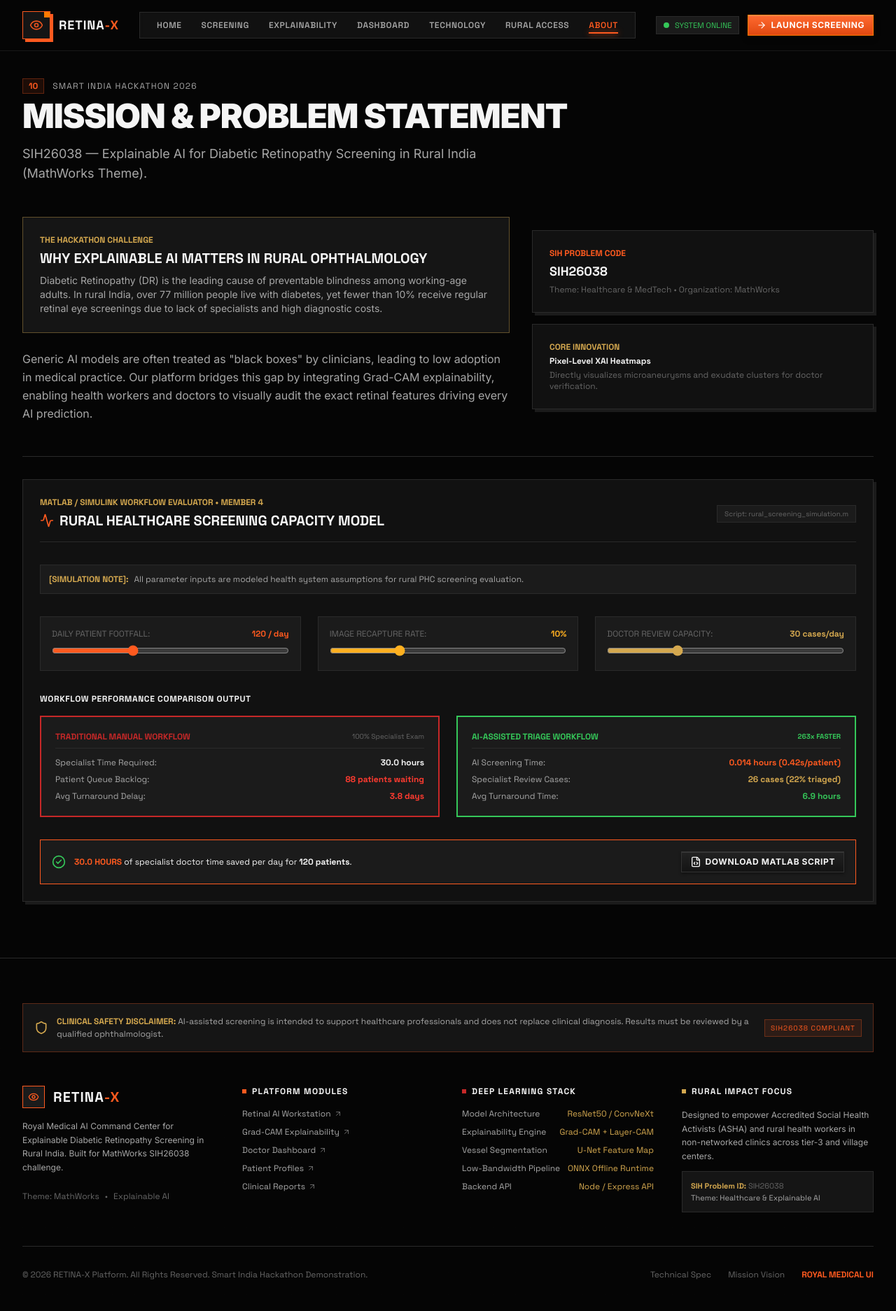
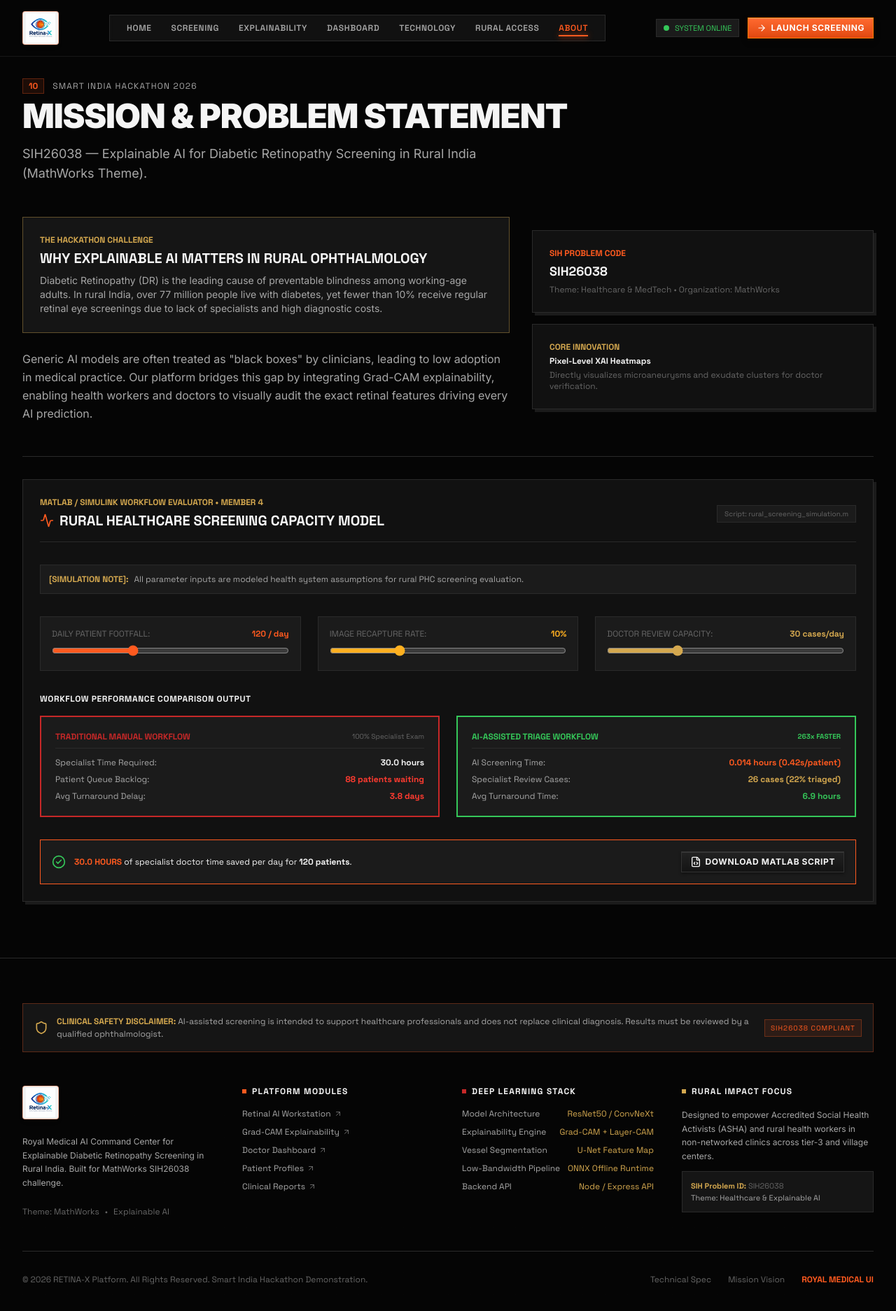
Before and after one commit to dhyaneshdhyanesh739-ship-it/Retinal-Diabetes, a React (Vite) app in the folder client/: page /about in a window 1280 px wide. Shown: the top 1874 px of the page at 70% size. Built offline with nearby package versions, Linux system fonts and the light colour scheme.

Commit message:
Set official Retina-X logo across navigation header, footer, and browser favicon

```diff
--- a/client/index.html
+++ b/client/index.html
@@ -2,7 +2,7 @@
 <html lang="en">
   <head>
     <meta charset="UTF-8" />
-    <link rel="icon" type="image/svg+xml" href="/favicon.svg" />
+    <link rel="icon" type="image/png" href="/logo.png" />
     <meta name="viewport" content="width=device-width, initial-scale=1.0" />
     <title>RETINA-X — Royal Medical AI Command Center | SIH26038</title>
     <meta name="description" content="Explainable AI for Diabetic Retinopathy Screening in Rural India (MathWorks SIH26038)" />
--- a/client/src/components/layout/Footer.tsx
+++ b/client/src/components/layout/Footer.tsx
@@ -26,14 +26,13 @@ export const Footer: React.FC = () => {
 
           {/* Brand Info */}
           <div className="md:col-span-1 space-y-4">
-            <div className="flex items-center gap-3">
-              <div className="w-8 h-8 bg-surface-2 border border-accent-orange flex items-center justify-center">
-                <Eye className="w-4 h-4 text-accent-orange" />
-              </div>
-              <span className="font-mono font-black text-xl text-text-primary uppercase tracking-wider">
-                RETINA<span className="text-accent-orange">-X</span>
-              </span>
-            </div>
+            <a href="/" className="inline-block">
+              <img
+                src="/logo.png"
+                alt="Retina-X Logo"
+                className="h-12 w-auto object-contain rounded bg-white/95 px-1 py-0.5 border border-accent-orange/40 shadow-md"
+              />
+            </a>
             <p className="text-xs text-text-secondary leading-relaxed font-sans">
               Royal Medical AI Command Center for Explainable Diabetic Retinopathy Screening in Rural India. Built for MathWorks SIH26038 challenge.
             </p>
--- a/client/src/components/layout/Navbar.tsx
+++ b/client/src/components/layout/Navbar.tsx
@@ -44,16 +44,12 @@ export const Navbar: React.FC<NavbarProps> = ({ activePath = '/' }) => {
         <div className="flex items-center justify-between">
 
           {/* Logo */}
-          <a href="/" className="flex items-center gap-3 group">
-            <div className="relative w-10 h-10 bg-surface-1 border border-accent-orange flex items-center justify-center shadow-brutal group-hover:translate-x-0.5 group-hover:translate-y-0.5 transition-transform">
-              <Eye className="w-5 h-5 text-accent-orange animate-pulse" />
-              <div className="absolute top-0 right-0 w-2 h-2 bg-accent-bright" />
-            </div>
-            <div className="flex flex-col justify-center">
-              <span className="font-mono font-black text-lg text-text-primary tracking-wider uppercase">
-                RETINA<span className="text-accent-orange">-X</span>
-              </span>
-            </div>
+          <a href="/" className="flex items-center gap-2 group">
+            <img
+              src="/logo.png"
+              alt="Retina-X Logo"
+              className="h-10 sm:h-12 w-auto object-contain rounded bg-white/95 px-1 py-0.5 border border-accent-orange/40 group-hover:scale-[1.03] transition-transform shadow-md"
+            />
           </a>
 
           {/* Desktop Navigation */}
```
Also changed, not shown: client/public/logo.png (added).
